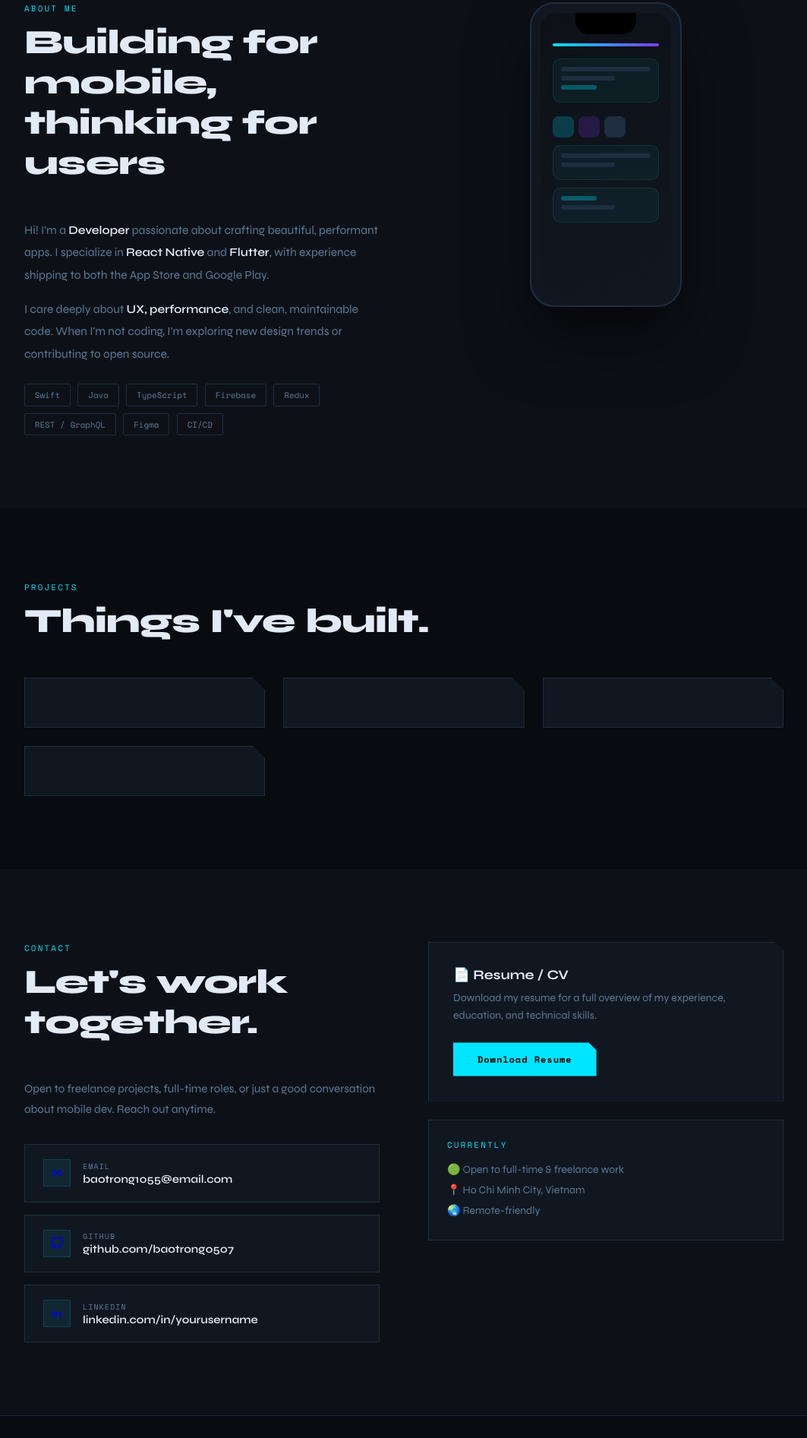
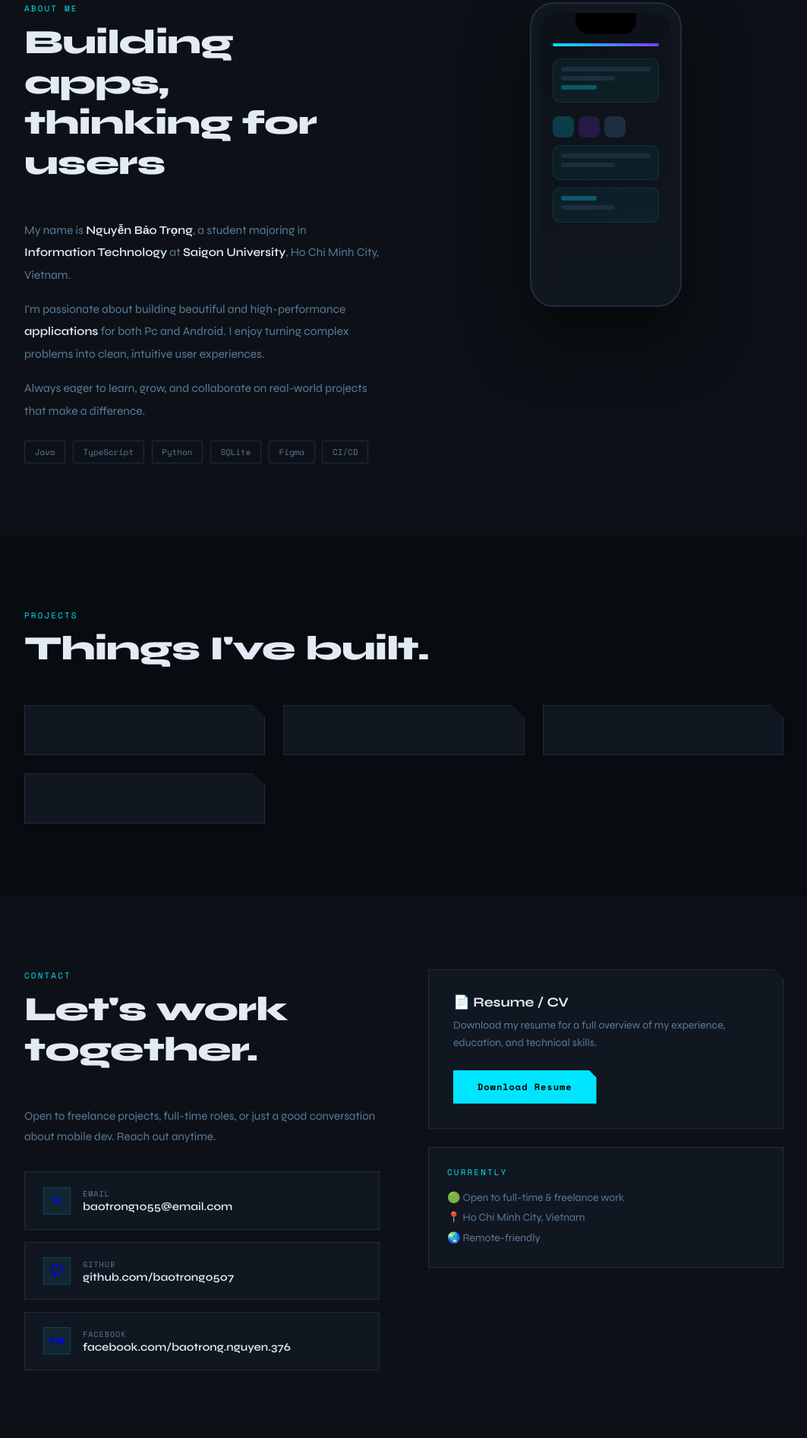
Before and after one commit to Baotrong0507/Baotrong0507.github.io, a plain HTML site: page index.html in a window 1280 px wide. Shown: the part 893-2786 px from the top of the page at 76% size, without its empty margins (108-1171 px from the left). Drawn offline with nearby package versions, Linux system fonts and the light colour scheme.

Commit message:
fix about me and contacts

```diff
--- a/index.html
+++ b/index.html
@@ -1054,7 +1054,7 @@
     <div class="cursor-ring" id="cursorRing"></div>
 
     <nav>
-        <div class="nav-logo">portfolio.dev</div>
+        <div class="nav-logo">Nguyễn Bảo Trọng</div>
         <div class="nav-links">
             <a href="#about">About</a>
             <a href="#projects">Projects</a>
@@ -1075,7 +1075,7 @@
                     <span class="name-line">NBT0507</span>
                     <span class="name-line hollow">Developer</span>
                 </h1>
-                <p class="hero-sub">I build elegant, high-performance mobile apps for iOS &amp; Android. Turning ideas
+                <p class="hero-sub">I build elegant, high-performance apps for Windows &amp; Android. Turning ideas
                     into products people actually love to use.</p>
                 <div class="hero-ctas">
                     <a href="#projects" class="btn-primary">View Projects</a>
@@ -1125,16 +1125,16 @@
             <div class="about-grid">
                 <div class="about-text reveal">
                     <div class="section-label">ABOUT ME</div>
-                    <div class="section-title">Building for mobile,<br>thinking for users</div>
-                    <p>Hi! I'm a <span>Developer</span> passionate about crafting beautiful, performant apps. I
-                        specialize in <span>React Native</span> and <span>Flutter</span>, with experience shipping to
-                        both the App Store and Google Play.</p>
-                    <p>I care deeply about <span>UX, performance</span>, and clean, maintainable code. When I'm not
-                        coding, I'm exploring new design trends or contributing to open source.</p>
+                    <div class="section-title">Building apps,<br>thinking for users</div>
+                    <p>My name is <span>Nguyễn Bảo Trọng</span>, a student majoring in <span>Information
+                            Technology</span> at <span>Saigon University</span>, Ho Chi Minh City, Vietnam.</p>
+                    <p>I'm passionate about building beautiful and high-performance <span> applications</span> for
+                        both Pc and Android. I enjoy turning complex problems into clean, intuitive user experiences.
+                    </p>
+                    <p>Always eager to learn, grow, and collaborate on real-world projects that make a difference.</p>
                     <div class="tech-chips">
-                        <span class="chip">Swift</span><span class="chip">Java</span>
-                        <span class="chip">TypeScript</span><span class="chip">Firebase</span>
-                        <span class="chip">Redux</span><span class="chip">REST / GraphQL</span>
+                        <span class="chip">Java</span><span class="chip">TypeScript</span>
+                        <span class="chip">Python</span><span class="chip">SQLite</span>
                         <span class="chip">Figma</span><span class="chip">CI/CD</span>
                     </div>
                 </div>
@@ -1265,11 +1265,12 @@
                                 <div class="c-value">github.com/baotrong0507</div>
                             </div>
                         </a>
-                        <a href="https://linkedin.com/in/yourusername" class="contact-link" target="_blank">
-                            <div class="c-icon" style="font-weight:700;font-size:0.85rem;">in</div>
+                        <a href="https://www.facebook.com/baotrong.nguyen.376?locale=vi_VN" class="contact-link"
+                            target="_blank">
+                            <div class="c-icon" style="font-weight:700;font-size:0.85rem;">FB</div>
                             <div>
-                                <div class="c-label">LinkedIn</div>
-                                <div class="c-value">linkedin.com/in/yourusername</div>
+                                <div class="c-label">Facebook</div>
+                                <div class="c-value">facebook.com/baotrong.nguyen.376</div>
                             </div>
                         </a>
                     </div>
```
